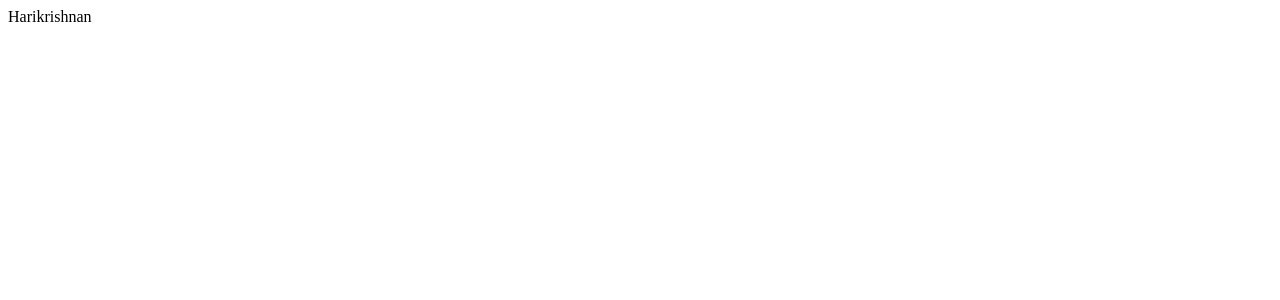
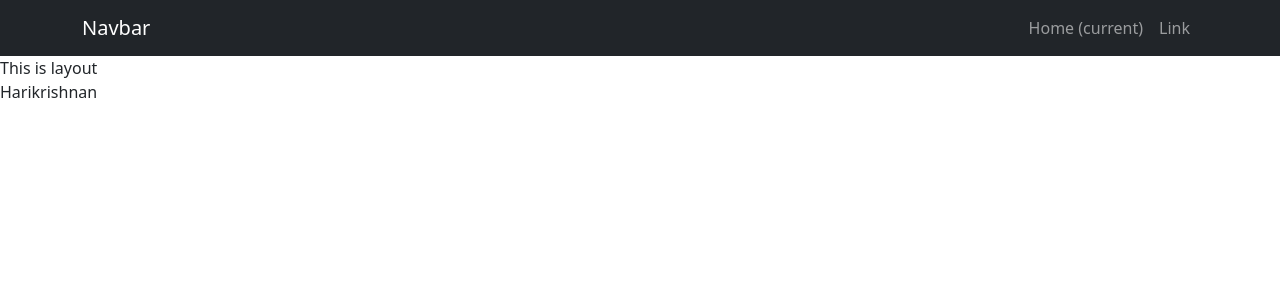
Before and after one commit to DependencyInj/bookstore-web-ui, a Next.js app in the folder web-ui/: page / in a window 1280 px wide. Shown: the top 300 px of the page. Built offline with nearby package versions, Linux system fonts and the light colour scheme.

Commit message:
adding nav bar to the app

```diff
--- a/web-ui/app/layout.js
+++ b/web-ui/app/layout.js
@@ -1,17 +1,22 @@
-import './globals.css'
-import { Inter } from 'next/font/google'
-
-const inter = Inter({ subsets: ['latin'] })
-
-export const metadata = {
-  title: 'Create Next App',
-  description: 'Generated by create next app',
-}
+'use client';
+import './globals.css';
+import 'bootstrap/dist/css/bootstrap.css';
+import { useEffect } from 'react';
+import Layout from '@/components/Layout';
 
 export default function RootLayout({ children }) {
+
+  useEffect(() => {
+    import('bootstrap/dist/js/bootstrap');
+  }, []);
+
   return (
     <html lang="en">
-      <body>{children}</body>
+      <body>
+        <Layout>
+          {children}
+        </Layout>
+      </body>
     </html>
   )
 }
--- /dev/null
+++ b/web-ui/components/Layout.js
@@ -0,0 +1,11 @@
+import Navbar from "./Navbar"
+
+export default function Layout ({ children }){
+    return (
+        <>
+            <Navbar />
+            <div>This is layout</div>
+            <main>{children}</main>
+        </>
+    )
+}
--- /dev/null
+++ b/web-ui/components/Navbar.js
@@ -0,0 +1,28 @@
+const Navbar = () => {
+    return (
+        <>
+            <nav className="navbar navbar-expand-lg navbar-dark bg-dark">
+                <div className="container justify-">
+                    <a className="navbar-brand" href="#">Navbar</a>
+                    <button className="navbar-toggler" type="button" data-toggle="collapse" data-target="#navbarSupportedContent" aria-controls="navbarSupportedContent" aria-expanded="false" aria-label="Toggle navigation">
+                        <span className="navbar-toggler-icon"></span>
+                    </button>
+
+                    <div className="collapse navbar-collapse" id="navbarSupportedContent">
+                        <ul className="navbar-nav ms-auto">
+                            <li className="nav-item active">
+                                <a className="nav-link" href="#">Home <span className="sr-only">(current)</span></a>
+                            </li>
+                            <li className="nav-item">
+                                <a className="nav-link" href="#">Link</a>
+                            </li>
+                        </ul>
+                    </div>
+                </div>
+
+            </nav>
+        </>
+    )
+}
+
+export default Navbar;
--- a/web-ui/package.json
+++ b/web-ui/package.json
@@ -9,6 +9,8 @@
     "lint": "next lint"
   },
   "dependencies": {
+    "axios": "^1.4.0",
+    "bootstrap": "^5.3.0",
     "next": "13.4.4",
     "react": "18.2.0",
     "react-dom": "18.2.0"
```
Also changed, not shown: web-ui/app/page.js (+3 -5 lines), 1 other file (tests, documents, lock files or other folders).
